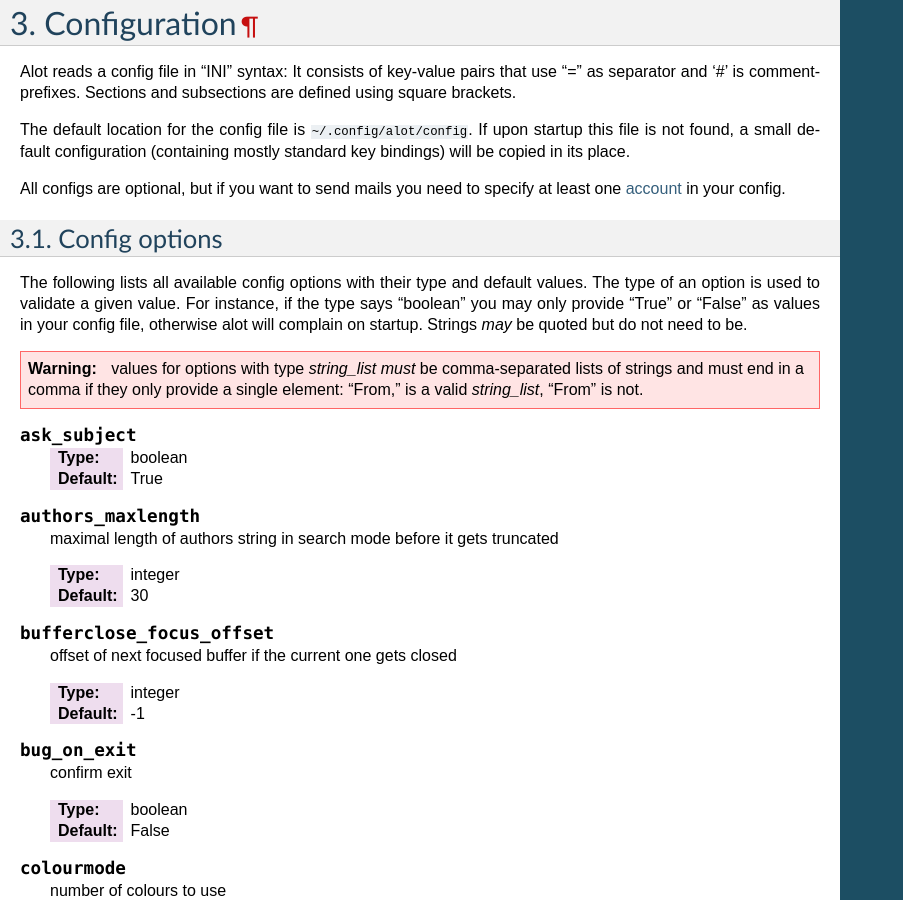
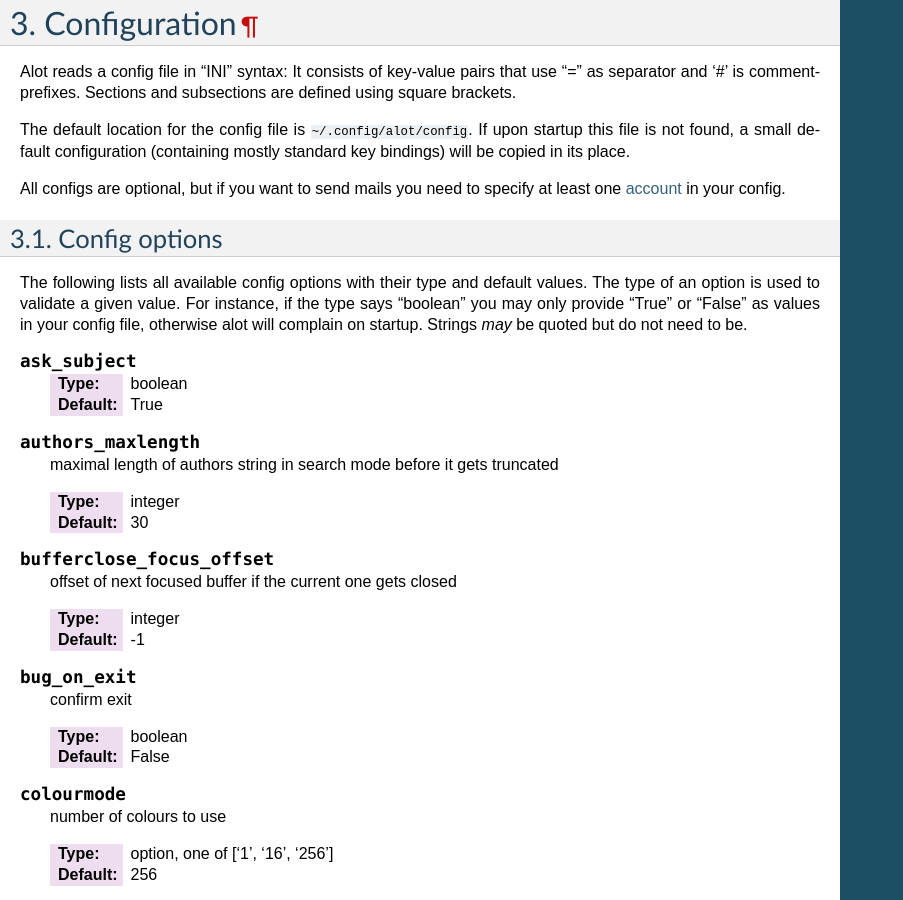
Before and after one commit to pazz/alot, a Sphinx documentation site: the page built from docs/source/configuration/index.rst, in a window 1280 px wide and 900 px high. Shown: the whole window, without its empty margins (0-903 px from the left). Built offline with Sphinx 7.4.7, drawn with Linux system fonts in a browser that asks for light colours.

Commit message:
doc: remove warning for string_list syntax
trailing commas are nore necessary for type string_list values anymore

```diff
--- a/docs/source/configuration/index.rst
+++ b/docs/source/configuration/index.rst
@@ -23,12 +23,6 @@
 The type of an option is used to validate a given value. For instance,
 if the type says "boolean" you may only provide "True" or "False" as values in your config file,
 otherwise alot will complain on startup. Strings *may* be quoted but do not need to be.
-
-.. warning::
-
-    values for options with type `string_list` *must* be comma-separated lists of strings
-    and must end in a comma if they only provide a single element:
-    "From," is a valid `string_list`, "From" is not.
 
 .. include:: alotrc_table.rst
 
```
